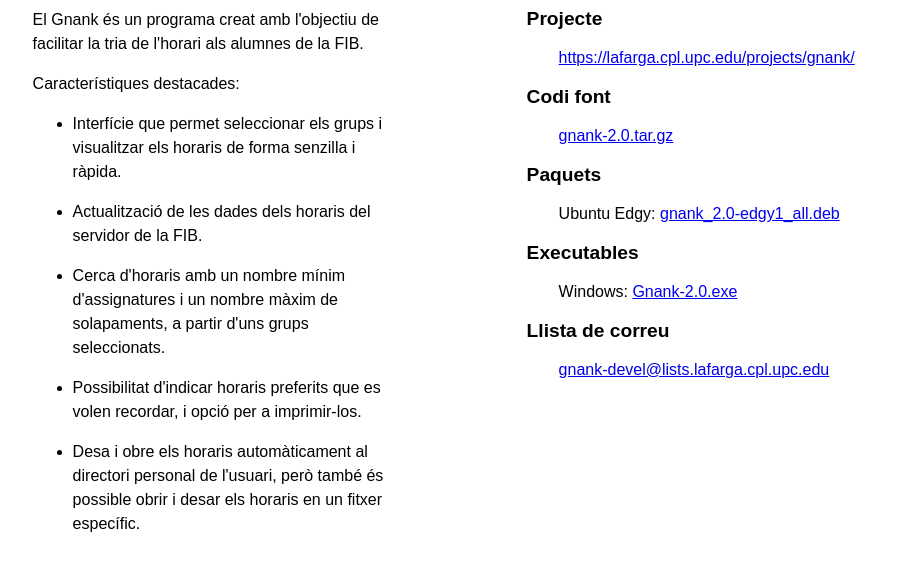
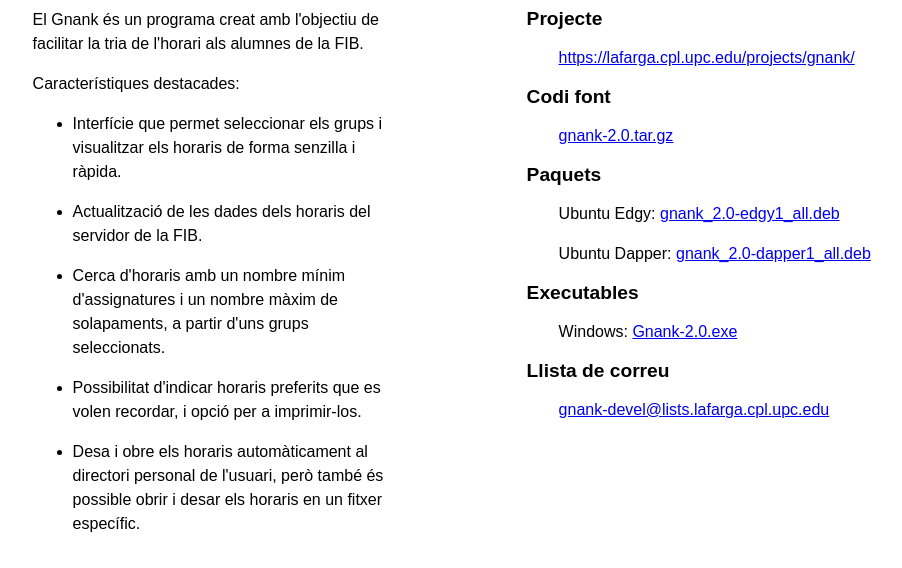
Before and after one commit to gnank/gnank, a plain HTML site: page web/index.html in a window 1280 px wide. Shown: the part 126-694 px from the top of the page, without its empty margins (166-1068 px from the left). Drawn offline with Linux system fonts and the light colour scheme.

Commit message:
Nou paquet per a Ubuntu Dapper.

```diff
--- a/web/index.html
+++ b/web/index.html
@@ -53,17 +53,19 @@ gnank-2.0.tar.gz</a></p>
 
 <h2>Paquets</h2>
 
-
 <p>Ubuntu Edgy:
 <a href="https://lafarga.cpl.upc.edu/frs/download.php/101/gnank_2.0-edgy1_all.deb">
 gnank_2.0-edgy1_all.deb</a></p>
+
+<p>Ubuntu Dapper:
+<a href="https://lafarga.cpl.upc.edu/frs/download.php/103/gnank_2.0-dapper1_all.deb">
+gnank_2.0-dapper1_all.deb</a></p>
 
 <h2>Executables</h2>
 
 <p>Windows:
 <a href="https://lafarga.cpl.upc.edu/frs/download.php/102/Gnank-2.0.exe">
 Gnank-2.0.exe</a></p>
-
 
 <h2>Llista de correu</h2>
 <p><a href="mailto:gnank-devel@lists.lafarga.cpl.upc.edu">gnank-devel@lists.lafarga.cpl.upc.edu</a></p>
```
Also changed, not shown: 5 other files.
